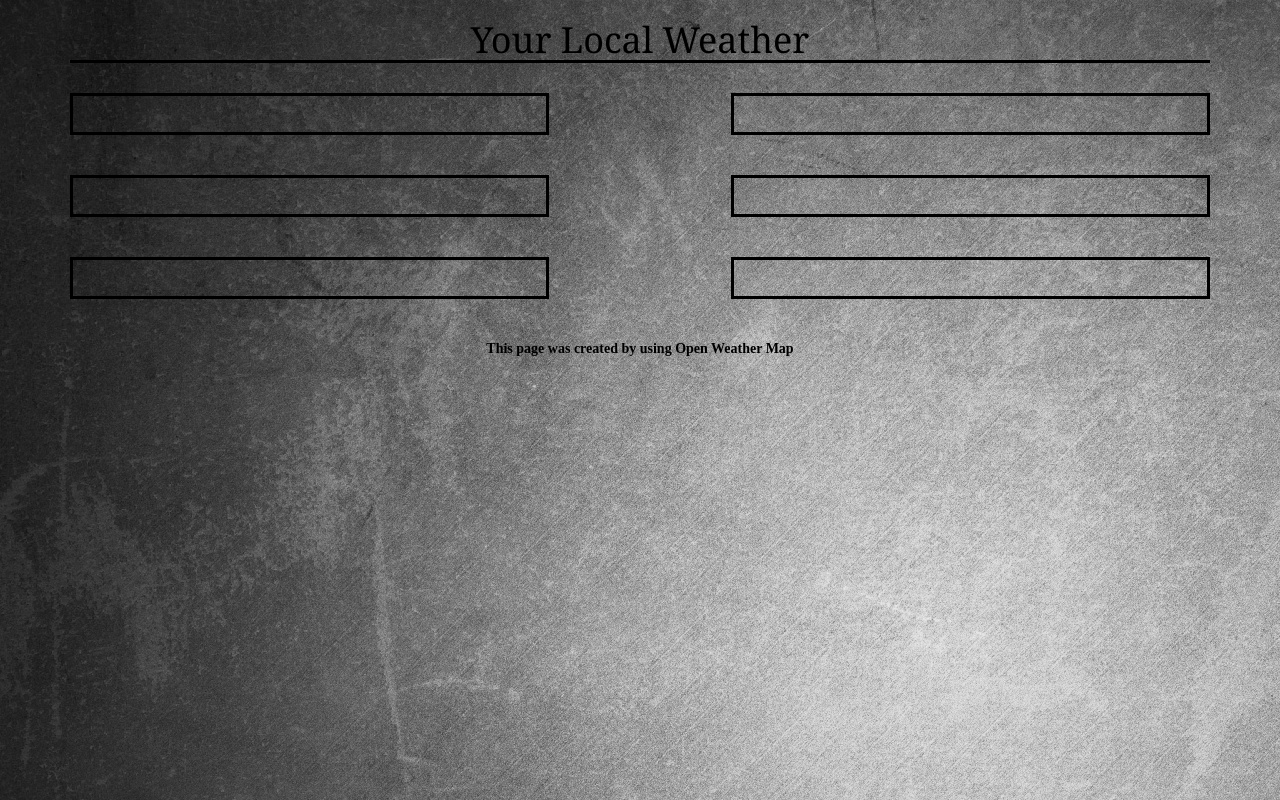
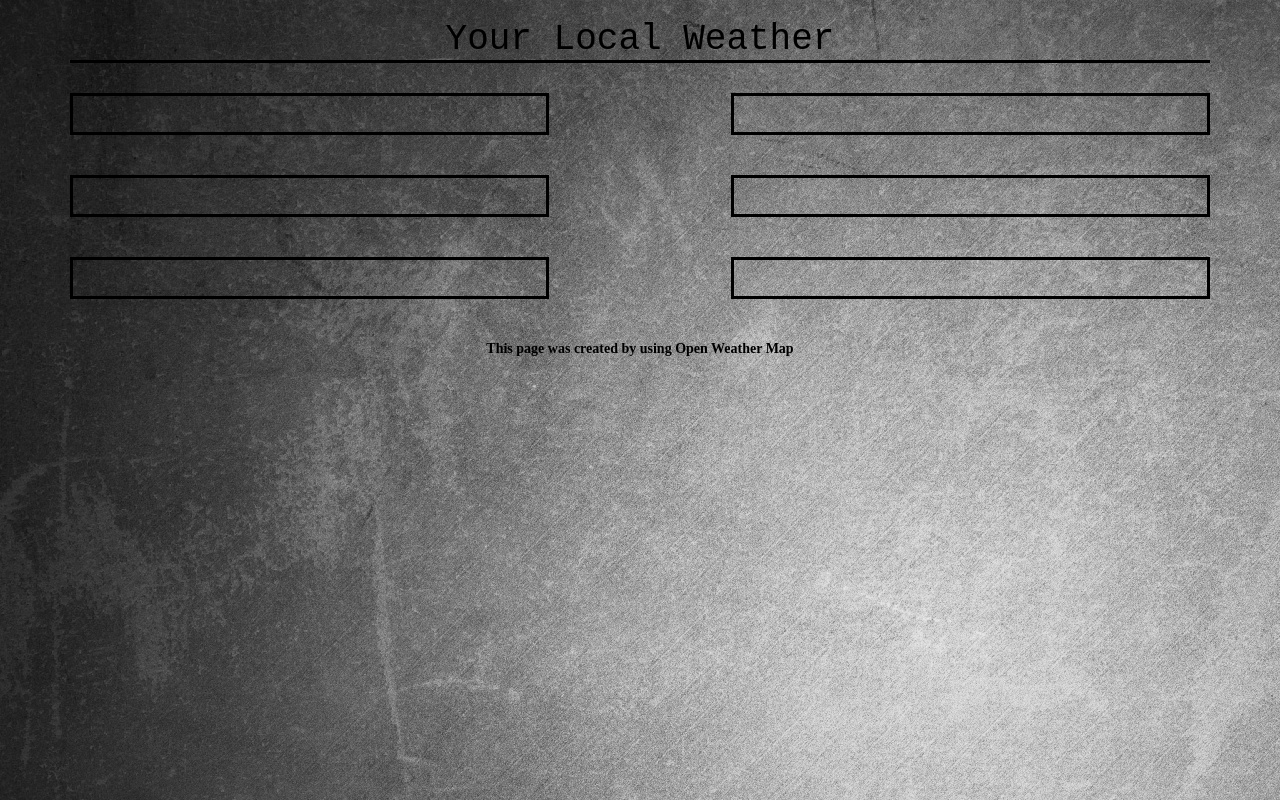
Before and after one commit to Zappi/YourWeather, a plain HTML site: page index.html in a window 1280 px wide. Drawn offline with nearby package versions, Linux system fonts and the light colour scheme.

```diff
--- a/style.css
+++ b/style.css
@@ -1,7 +1,7 @@
 body {
     background-image: url("greybackground.jpg");
     text-align: center;
-    font-family: Georgia;
+    font-family: "Courier New";
 }
 
 #main-heading {
```
